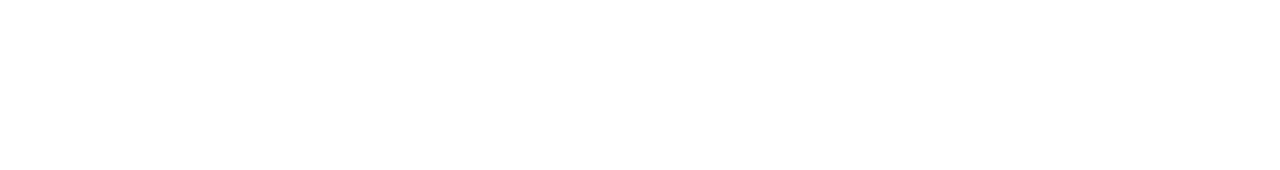
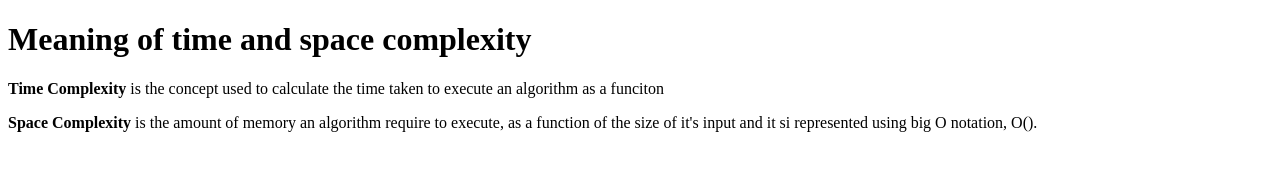
Before and after one commit to acciojob/time-and-space-complexity-vaiiibhavvvv, a website: page main.html in a window 1280 px wide. Drawn offline with Linux system fonts and the light colour scheme.

Commit message:
created a submission

```diff
--- a/main.html
+++ b/main.html
@@ -10,7 +10,13 @@
 	<!-- the entire body must be written by student -->
     <script type="text/javascript" src="./script.js">
 </script>
-
+<h1>Meaning of time and space complexity</h1>
+	<p>
+		<b>Time Complexity</b> is the concept used to calculate the time taken to execute an algorithm as a funciton
+	</p>
+	<p>
+		<b>Space Complexity</b> is the amount of memory an algorithm require to execute, as a function of the size of it's input and it si represented using big O notation, O().
+	</p>
 </body>
 
 </html>
```
